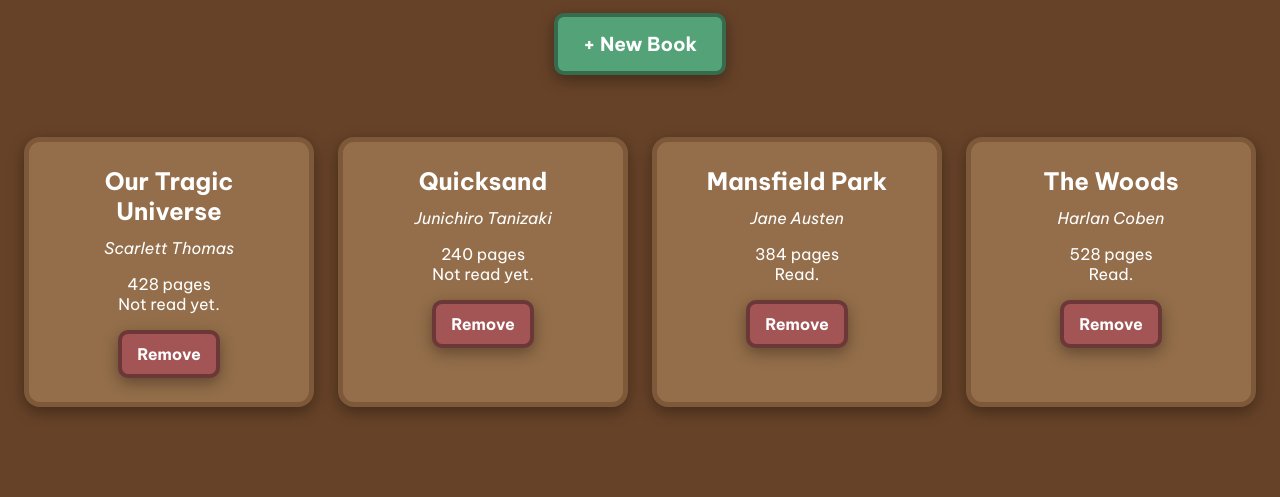
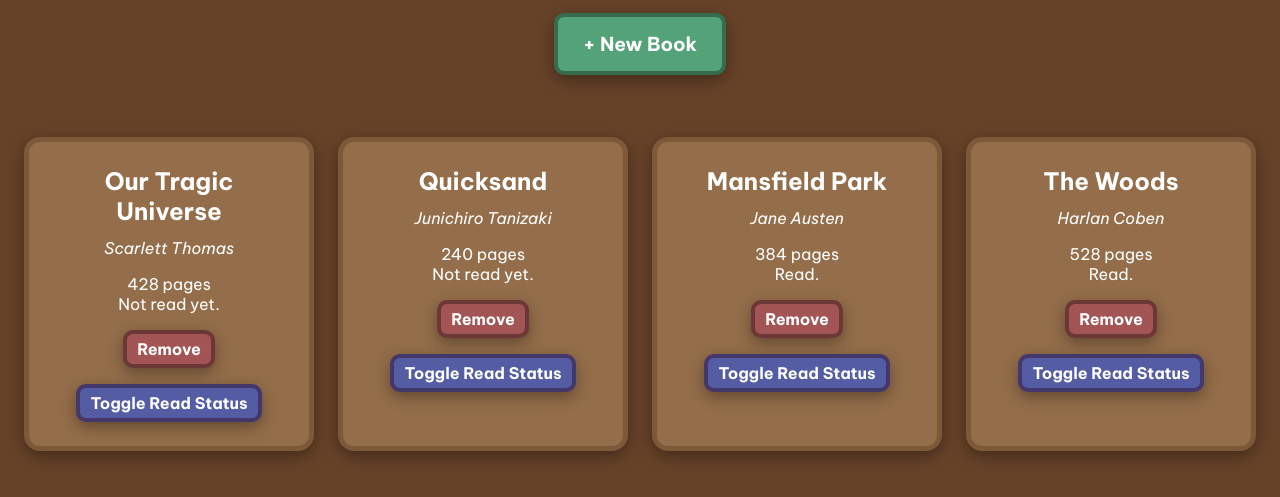
Before and after one commit to kalvintn/odin-library, a plain HTML site: page index.html in a window 1280 px wide. Shown: the part 123-620 px from the top of the page. Drawn offline with Linux system fonts and the light colour scheme.

Commit message:
Add toggle read status button.

```diff
--- a/index.css
+++ b/index.css
@@ -59,8 +59,19 @@ h1 {
   font-weight: bold;
   color: white;
   background-color: #a35454;
-  padding: 10px 15px;
+  padding: 5px 10px;
   border: 4px solid #6b3737;
+  box-shadow: rgba(0, 0, 0, 0.35) 0px 5px 15px;
+  border-radius: 10px;
+  margin-top: 1em;
+}
+.readButton {
+  font-size: 1em;
+  font-weight: bold;
+  color: white;
+  background-color: #545da3;
+  padding: 5px 10px;
+  border: 4px solid #44376b;
   box-shadow: rgba(0, 0, 0, 0.35) 0px 5px 15px;
   border-radius: 10px;
   margin-top: 1em;
@@ -109,7 +120,7 @@ h1 {
   -webkit-animation-name: animatetop;
   -webkit-animation-duration: 0.4s;
   animation-name: animatetop;
-  animation-duration: 0.4s
+  animation-duration: 0.4s;
 }
 
 /* Add Animation */
--- a/index.js
+++ b/index.js
@@ -74,6 +74,13 @@ function createCards(){
         removeButton.addEventListener("click", () => handleRemoveClick(card));
         card.appendChild(removeButton);
 
+        // Add change read button
+        let readButton = document.createElement("button");
+        readButton.innerHTML = "Toggle Read Status";
+        readButton.className = "readButton";
+        readButton.addEventListener("click", () => handleToggleRead(card));
+        card.appendChild(readButton);
+
         card.dataset.id = values[0];    // set card data-id = "UUID" for deletion
         library.appendChild(card);
     }
@@ -144,3 +151,29 @@ function handleRemoveClick(card){
     // Reload library
     createCards();
 }
+
+
+
+// Toggle Read on Book instance
+function handleToggleRead(card){
+    let cardID = card.dataset.id;
+    let book = myLibrary.find(book => book.id == cardID);
+
+    // Call prototype function
+    book.toggleReadStatus();
+
+    // Reload Display
+    createCards();
+}
+
+
+
+// Toggle Read Status Prototype
+Book.prototype.toggleReadStatus = function(){
+    if(this.readYet == "Read."){
+        this.readYet = "Not read yet.";
+    } else {
+        this.readYet = "Read.";
+    }
+    return this.readYet;
+}
```
